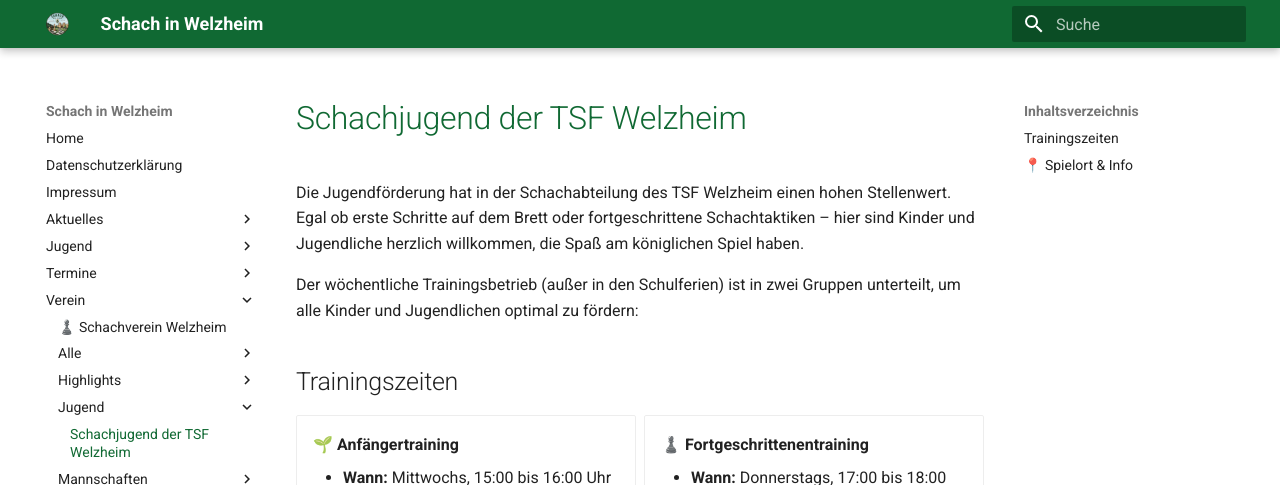
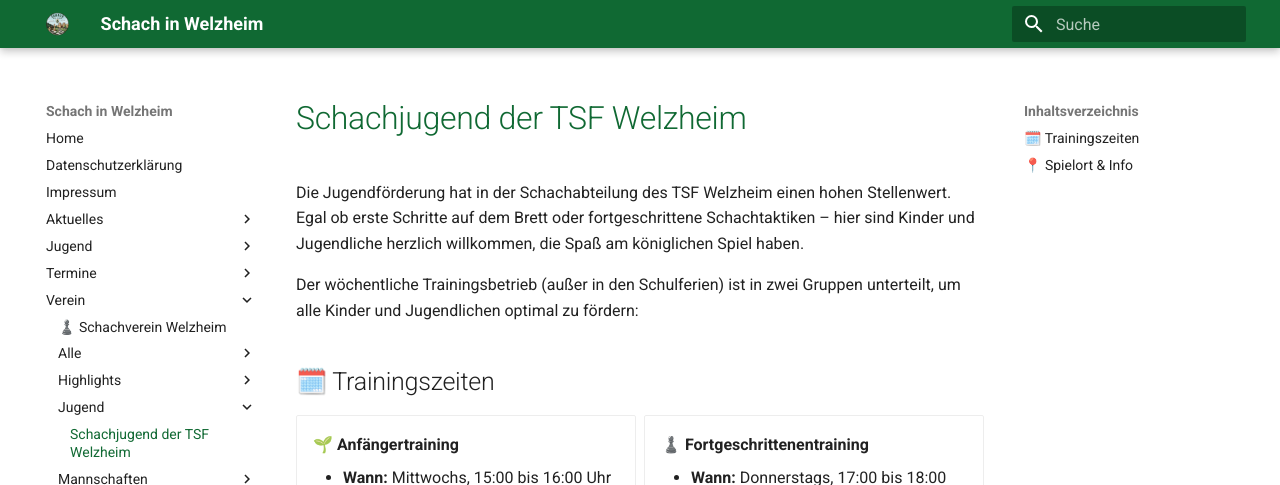
Before and after one commit to schachwelzheim/schachwelzheim, an MkDocs documentation site: the page built from docs/verein/jugend/index.md, in a window 1280 px wide. Shown: the top 485 px of the page. Built offline with MkDocs 1.6.1 and Material for MkDocs 9.7.7, drawn with Linux system fonts in a browser that asks for light colours.

```diff
--- a/docs/verein/jugend/index.md
+++ b/docs/verein/jugend/index.md
@@ -4,7 +4,7 @@ Die Jugendförderung hat in der Schachabteilung des TSF Welzheim einen hohen Ste
 
 Der wöchentliche Trainingsbetrieb (außer in den Schulferien) ist in zwei Gruppen unterteilt, um alle Kinder und Jugendlichen optimal zu fördern:
 
-## Trainingszeiten
+## 🗓️ Trainingszeiten
 
 <div class="grid cards" markdown>
 
```
